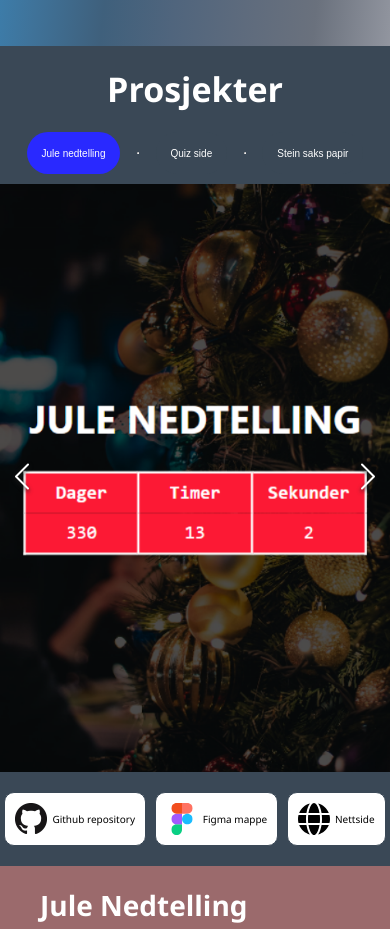
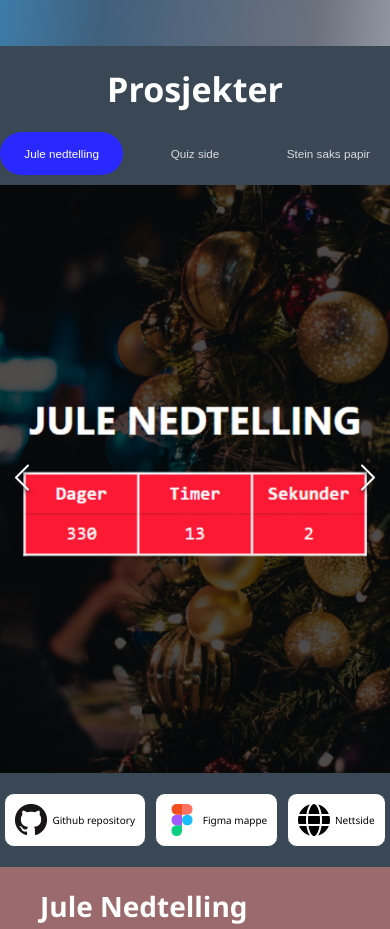
Before and after one commit to Erlandino/portfolio, a React (Create React App) app: page / in a window 390 px wide. Shown: the part 1600-2529 px from the top of the page. Built offline with nearby package versions, Linux system fonts and the light colour scheme; no server answers; the HTML template or start-up script is replaced by a standard one.

Commit message:
made navigation buttons for projects section more responsive and understanding

```diff
--- a/src/components/Projects/Projects.jsx
+++ b/src/components/Projects/Projects.jsx
@@ -119,7 +119,6 @@ export default function Projects() {
           >
             Jule nedtelling
           </button>
-          <hr style={{ margin: "20px 0 30px" }} />
           {/* Button for quiz site */}
           <button
             className={`projects__container__navigation__button ${
@@ -129,7 +128,6 @@ export default function Projects() {
           >
             Quiz side
           </button>
-          <hr style={{ margin: "20px 0 30px" }} />
 
           {/* Button for quiz site Rock paper scissors site*/}
           <button
--- a/src/index.css
+++ b/src/index.css
@@ -186,6 +186,9 @@ body {
   border-radius: 30px;
   transition: background-color 0.5s;
   margin-bottom: 10px;
+  opacity: 0.8;
+  width: 200px;
+  max-width: 33%;
 }
 .projects__container__navigation__button:hover {
   background-color: rgb(41, 41, 255);
@@ -195,6 +198,7 @@ body {
 }
 .projects__container__navigation__button-active {
   background-color: rgb(41, 41, 255);
+  opacity: 1;
 }
 
 .projects__container__links {
@@ -223,15 +227,6 @@ body {
 .image-gallery-play-button {
   display: none;
 }
-@media screen and (max-width: 400px) {
-  .projects__container__navigation__button {
-    padding: 15px;
-    font-size: 10px;
-  }
-  .projects__container__links__container__direction {
-    font-size: 10px;
-  }
-}
 @media screen and (max-width: 950px) {
   .projects {
     display: flex;
@@ -251,6 +246,19 @@ body {
   }
   .projects__description__title {
     font-size: 28px;
+  }
+}
+@media screen and (max-width: 500px) {
+  .projects__container__navigation {
+    margin: 0;
+  }
+  .projects__container__navigation__button {
+    width: 100%;
+    font-size: 3vw;
+    /* margin: 0; */
+  }
+  .projects__container__links__container__direction {
+    font-size: 10px;
   }
 }
 /* Projects page end */
```
